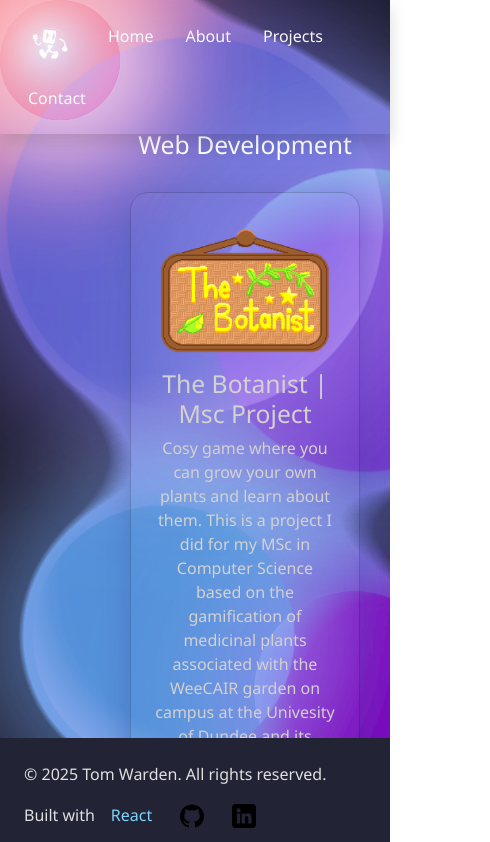
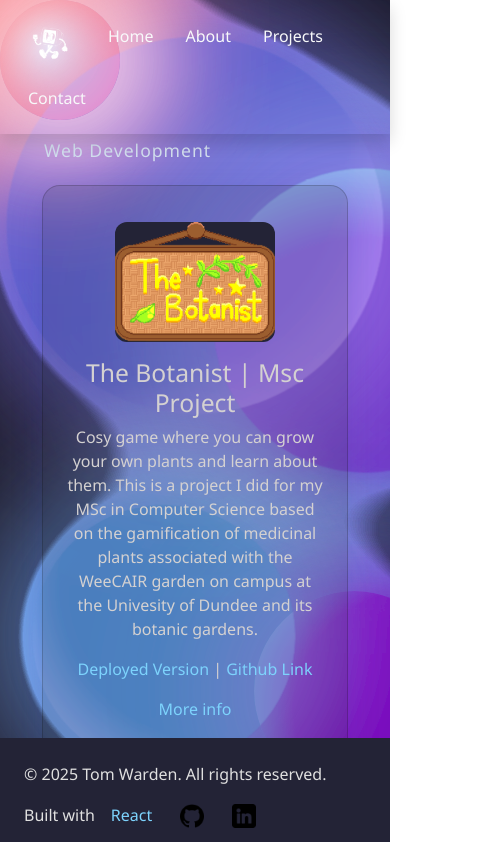
Before and after one commit to tomlukewarden/developer-portfolio, a React (Vite) app: page /projects in a window 390 px wide. Shown: the top 842 px of the page, 490 px wide, since content can reach past the window. Built offline with nearby package versions, Linux system fonts and the light colour scheme.

Commit message:
feat: update projectCard component with new projects and improved styling

```diff
--- a/src/pages/components/projectCard.jsx
+++ b/src/pages/components/projectCard.jsx
@@ -5,7 +5,7 @@ const projects = [
     name: "The Botanist | Msc Project",
     description: "Cosy game where you can grow your own plants and learn about them. This is a project I did for my MSc in Computer Science based on the gamification of medicinal plants associated with the WeeCAIR garden on campus at the Univesity of Dundee and its botanic gardens.",
     image: "src/assets/project-images/botanist/botanist_logo.png",
-    link: "#",
+    link: "",
     lang: "React",
     github: "https://github.com/tomlukewarden/MSc-Project"
   },
@@ -13,7 +13,7 @@ const projects = [
     name: "OUTFTTR",
     description: "Clueless style wardrobe organiser with calender to remind you of your outfits.",
     image: "src/assets/project-images/outfttr/outfttr.png",
-    link: "#",
+    link: "",
     lang: "React",
     github: "https://github.com/tomlukewarden/outfitter-app"
   },
@@ -23,13 +23,45 @@ const projects = [
     image: "src/assets/project-images/weather/weather.png",
     link: "https://tomlukewarden.github.io/weather-app/",
     lang: "JavaScript",
-    github: "https://github.com/tomlukewarden/weather-app"}
+    github: "https://github.com/tomlukewarden/weather-app"},
+  {
+    name: "Espresso Express User Interface | UNI",
+    description: "Used for a coffee shop looking to update their website. This was a project for my Database Systems class",
+    image: "",
+    link: "",
+    lang: "PHP",
+    github: "https://github.com/tomlukewarden/Database-Assessment2"}
+    ,{
+      name:"Banking System | UNI"
+    , description: "A banking system that allows users to create accounts, deposit and withdraw money, and view their account balance. This was a project for my Software Development class.",
+      image: "",
+      link: "",
+      lang: "Python",
+      github: "https://github.com/tomlukewarden/AC51002-cw2-Warden-Thomas"
+    },
+    {
+      name: "Conveyer Belt System | UNI",
+      description: "An automated file handler that tracks the performance of the conveyer belt system, allowing for easy reporting. This was a project for my Software Development class.",
+      image:"",
+      link:"",
+      lang: "Python",
+      github: "https://github.com/tomlukewarden/AC51002-cw1-Warden-Thomas"
+    },
+    {
+      name: "Fibbonacci Sequence",
+      description: "A simple program that takes a user input and calculates the Fibonacci sequence up to that number.",
+      image:"",
+      link:"",
+      lang:"Python",
+      github: "https://github.com/tomlukewarden/fibonacci-function"
+    }
+
 
 ];
 
 // Group projects by lang
-const webProjects = projects.filter(p => p.lang === "React" || p.lang === "JavaScript");
-const softwareProjects = projects.filter(p => p.lang !== "React" && p.lang !== "JavaScript");
+const webProjects = projects.filter(p => p.lang === "React" || p.lang === "JavaScript" || p.lang === "HTML" || p.lang === "PHP" );
+const softwareProjects = projects.filter(p => p.lang !== "React" && p.lang !== "JavaScript" && p.lang !== "HTML" && p.lang !== "PHP");
 
 function ProjectCard() {
   return (
--- a/src/pages/styles/components/projectCard.css
+++ b/src/pages/styles/components/projectCard.css
@@ -1,31 +1,39 @@
 .project-card-wrapper {
   display: flex;
   flex-wrap: wrap;
-  justify-content: center;
-  gap: 24px;
-  padding: 90px;
-  max-width: 1200px;
-  margin: auto;
+  justify-content: flex-start;
+  align-items: stretch;
+  gap: 32px;
+  padding: 48px 16px;
+  max-width: 1300px;
+  margin: 60px auto 40px auto;
   position: relative;
   z-index: 1;
-  background-color: transparent; /* Ensure the background is transparent */
+  background-color: transparent;
 }
+
 /* Individual card styling */
 .project-card {
-  z-index: 1;
-background-color: transparent;
+  background: rgba(34, 36, 56, 0.165);
   border-radius: 18px;
-  box-shadow: 0 8px 32px rgba(31, 38, 135, 0.25);
+  box-shadow: 0 8px 32px rgba(31, 38, 135, 0.18);
   padding: 32px 24px;
-  max-width: 420px;
-  width: 100%;
+  max-width: 360px;
+  min-width: 280px;
+  flex: 1 1 320px;
   color: #d4d1d1;
   text-align: center;
-  animation: fadeIn 1s ease-in-out;
+  animation: fadeIn 0.8s ease-in;
   display: flex;
   flex-direction: column;
-  justify-content: center;
+  justify-content: flex-start;
   align-items: center;
+  transition: transform 0.2s, box-shadow 0.2s;
+}
+
+.project-card:hover {
+  transform: translateY(-8px) scale(1.03);
+  box-shadow: 0 16px 40px rgba(31, 38, 135, 0.28);
 }
 
 /* Card links */
@@ -34,15 +42,63 @@ background-color: transparent;
   margin-top: 8px;
   text-decoration: none;
   transition: color 0.2s;
+  word-break: break-all;
 }
 .project-card a:hover {
   color: #38bdf8;
   text-decoration: underline;
 }
 
-.project-card img{
-    width: 180px;
-    height: auto;
-    border-radius: 12px;
-    margin-bottom: 16px;
+.project-card img {
+  width: 160px;
+  height: 120px;
+  object-fit: cover;
+  border-radius: 12px;
+  margin-bottom: 16px;
+  background: #232336;
 }
+
+/* Section titles */
+.project-section-title {
+  width: 100%;
+  font-size: 2rem;
+  color: #d2deee;
+  margin: 40px 0 16px 8px;
+  text-align: left;
+  letter-spacing: 1px;
+}
+
+/* Responsive adjustments */
+@media (max-width: 1000px) {
+  .project-card-wrapper {
+    gap: 20px;
+    padding: 32px 4px;
+  }
+  .project-card {
+    max-width: 100%;
+    min-width: 220px;
+    flex: 1 1 220px;
+    padding: 20px 8px;
+  }
+  .project-section-title {
+    font-size: 1.4rem;
+    margin: 32px 0 12px 4px;
+  }
+}
+
+@media (max-width: 600px) {
+  .project-card-wrapper {
+    flex-direction: column;
+    gap: 16px;
+    padding: 16px 2px;
+  }
+  .project-card {
+    max-width: 100%;
+    min-width: 0;
+    padding: 16px 4px;
+  }
+  .project-section-title {
+    font-size: 1.1rem;
+    margin: 24px 0 8px 2px;
+  }
+}
```
